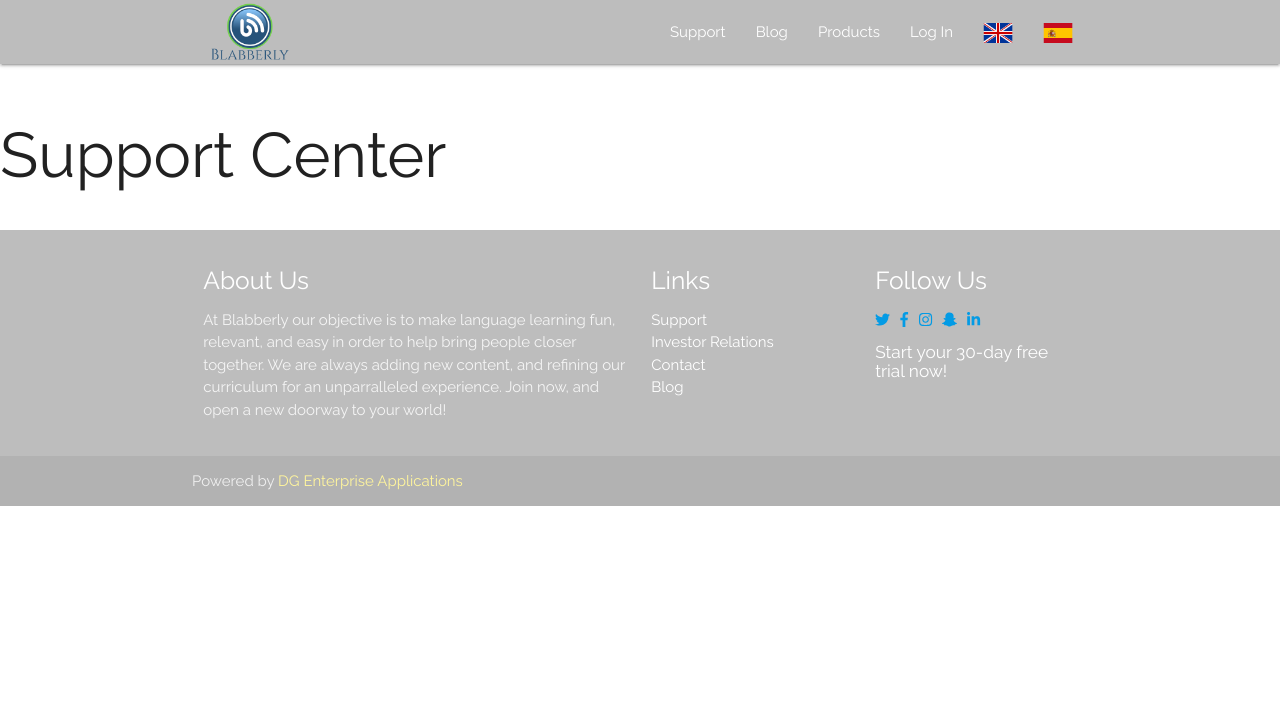
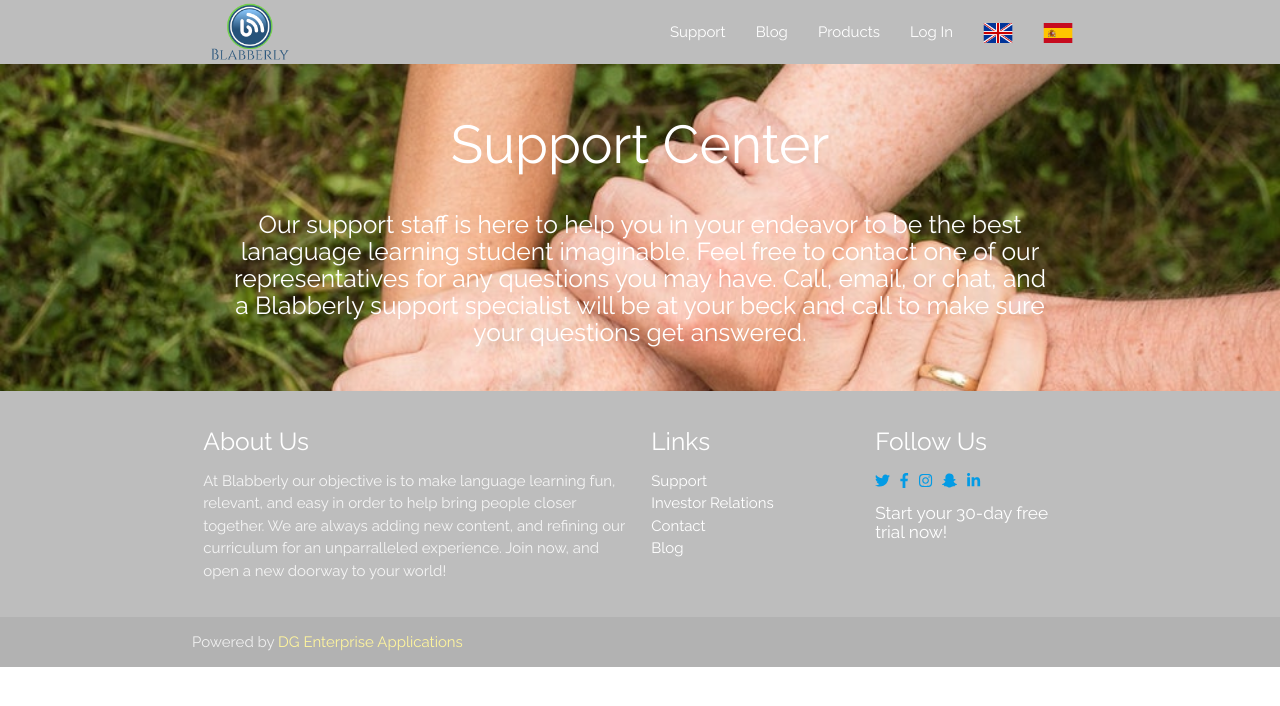
Before and after one commit to dogray7722/4305, a plain HTML site: page support.html in a window 1280 px wide. Drawn offline with nearby package versions, Linux system fonts and the light colour scheme.

Commit message:
support copy

```diff
--- a/assets/css/style.css
+++ b/assets/css/style.css
@@ -46,3 +46,9 @@
 }
 
 .center-btn { text-align: center }
+
+.support {
+  background-image: url(../images/collaboration.jpg);
+  background-repeat: no-repeat;
+  background-size: cover;
+}
--- a/support.html
+++ b/support.html
@@ -37,8 +37,17 @@
     </div>
   </nav>
 
-  <div class="section">
-    <h1>Support Center</h1>
+  <div class="section support">
+    <div class="row">
+        <div class="col s12">
+            <h2 class="center white-text">Support Center</h2>
+        </div>
+        <div class="col s8 offset-s2">
+            <h5 class="center white-text">Our support staff is here to help you in your endeavor to be the best lanaguage learning student imaginable.  Feel free to contact one of our representatives for any questions you may have.  Call, email, or chat, and a Blabberly support specialist will be at your beck and call to make sure your questions get answered.</h5>
+        </div>
+    </div>
+  </div>
+
 
   </div>
   <footer class="page-footer grey lighten-1">
```
Also changed, not shown: assets/images/collaboration.jpg (added).
